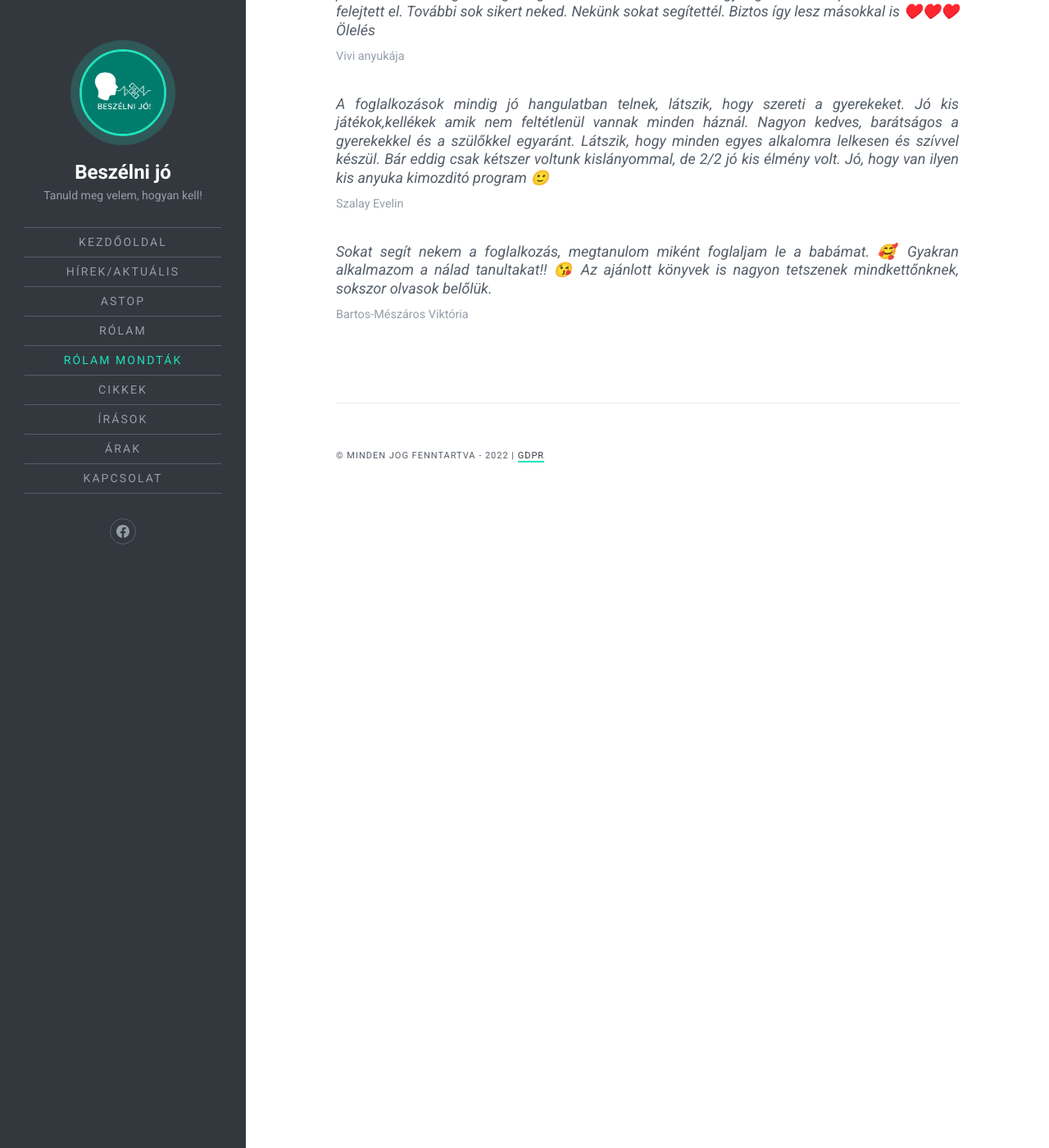
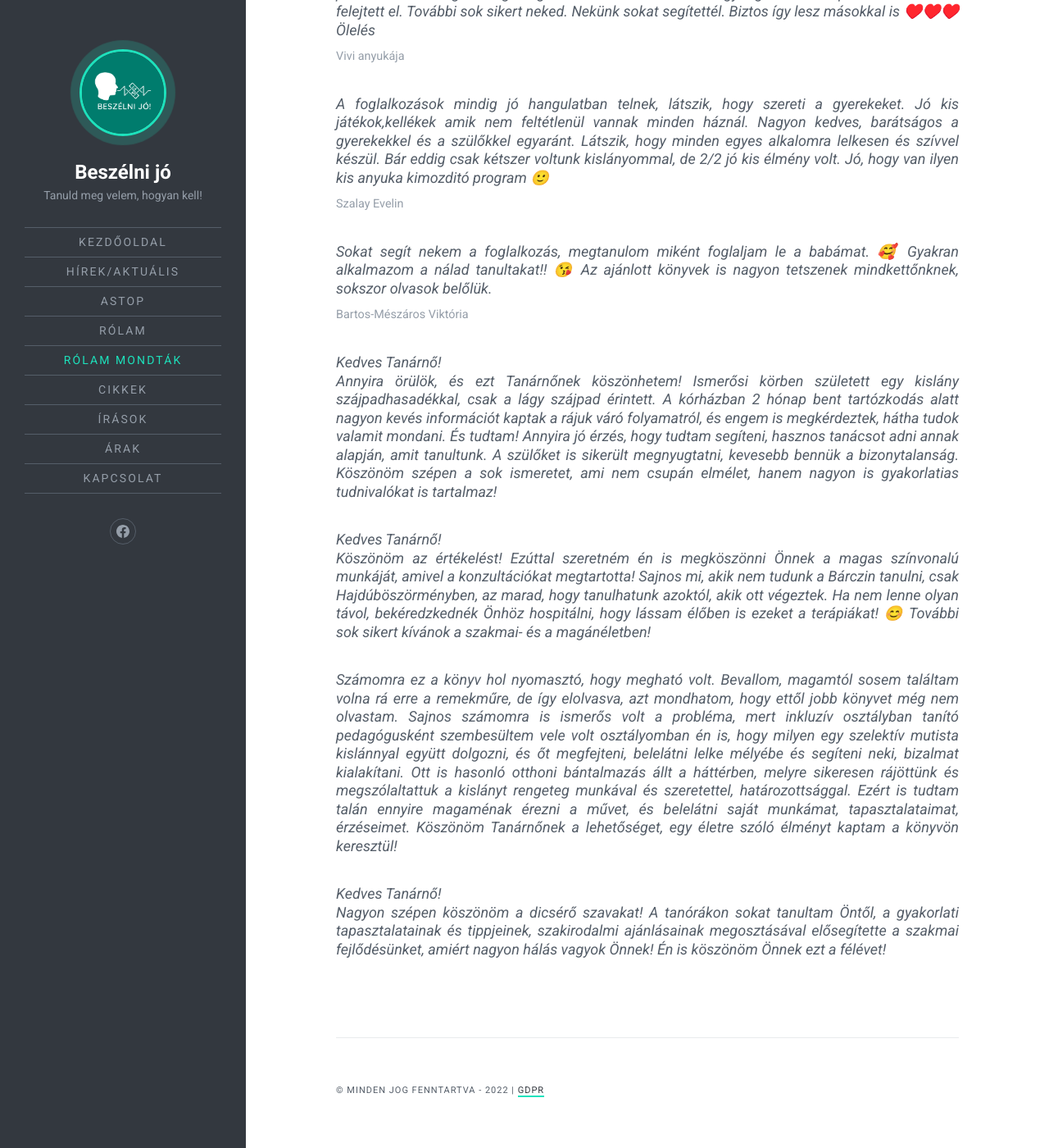
Before and after one commit to beszelnijo/beszelnijo.github.io, a Jekyll site: the page built from rolammondtak.md, in a window 1280 px wide and 1400 px high, scrolled down 1219 px. Shown: the whole window at 82% size. Built offline with Jekyll 4.4.1, drawn with Linux system fonts in a browser that asks for light colours; comment, search, counter and statistics services are not loaded.

Commit message:
Rólam mondták és árak  módosítás

```diff
--- a/rolammondtak.md
+++ b/rolammondtak.md
@@ -26,3 +26,14 @@ Azoknak a szülőknek ajánlom Ágit, akik fontosnak tartják, hogy a gyerekük
 
 >Sokat segít nekem a foglalkozás, megtanulom miként foglaljam le a babámat. 🥰 Gyakran alkalmazom a nálad tanultakat!! 😘
 Az ajánlott könyvek is nagyon tetszenek mindkettőnknek, sokszor olvasok belőlük. <cite>Bartos-Mészáros Viktória</cite>
+
+>Kedves Tanárnő!
+Annyira örülök, és ezt Tanárnőnek köszönhetem! Ismerősi körben született egy kislány szájpadhasadékkal, csak a lágy szájpad érintett. A kórházban 2 hónap bent tartózkodás alatt nagyon kevés információt kaptak a rájuk váró folyamatról, és engem is megkérdeztek, hátha tudok valamit mondani. És tudtam! Annyira jó érzés, hogy tudtam segíteni, hasznos tanácsot adni annak alapján, amit tanultunk. A szülőket is sikerült megnyugtatni, kevesebb bennük a bizonytalanság. Köszönöm szépen a sok ismeretet, ami nem csupán elmélet, hanem nagyon is gyakorlatias tudnivalókat is tartalmaz!
+
+>Kedves Tanárnő!
+Köszönöm az értékelést! Ezúttal szeretném én is megköszönni Önnek a magas színvonalú munkáját, amivel a konzultációkat megtartotta! Sajnos mi, akik nem tudunk a Bárczin tanulni, csak Hajdúböszörményben, az marad, hogy tanulhatunk azoktól, akik ott végeztek. Ha nem lenne olyan távol, bekéredzkednék Önhöz hospitálni, hogy lássam élőben is ezeket a terápiákat! 😊 További sok sikert kívánok a szakmai- és a magánéletben!
+
+>Számomra ez a könyv hol nyomasztó, hogy megható volt. Bevallom, magamtól sosem találtam volna rá erre a remekműre, de így elolvasva, azt mondhatom, hogy ettől jobb könyvet még nem olvastam. Sajnos számomra is ismerős volt a probléma, mert inkluzív osztályban tanító pedagógusként szembesültem vele volt osztályomban én is, hogy milyen egy szelektív mutista kislánnyal együtt dolgozni, és őt megfejteni, belelátni lelke mélyébe és segíteni neki, bizalmat kialakítani. Ott is hasonló otthoni bántalmazás állt a háttérben, melyre sikeresen rájöttünk és megszólaltattuk a kislányt rengeteg munkával és szeretettel, határozottsággal. Ezért is tudtam talán ennyire magaménak érezni a művet, és belelátni saját munkámat, tapasztalataimat, érzéseimet. Köszönöm Tanárnőnek a lehetőséget, egy életre szóló élményt kaptam a könyvön keresztül!
+
+>Kedves Tanárnő!
+Nagyon szépen köszönöm a dicsérő szavakat! A tanórákon sokat tanultam Öntől, a gyakorlati tapasztalatainak és tippjeinek, szakirodalmi ajánlásainak megosztásával elősegítette a szakmai fejlődésünket, amiért nagyon hálás vagyok Önnek! Én is köszönöm Önnek ezt a félévet!
```
Also changed, not shown: arak.md (+1 -1 lines).
